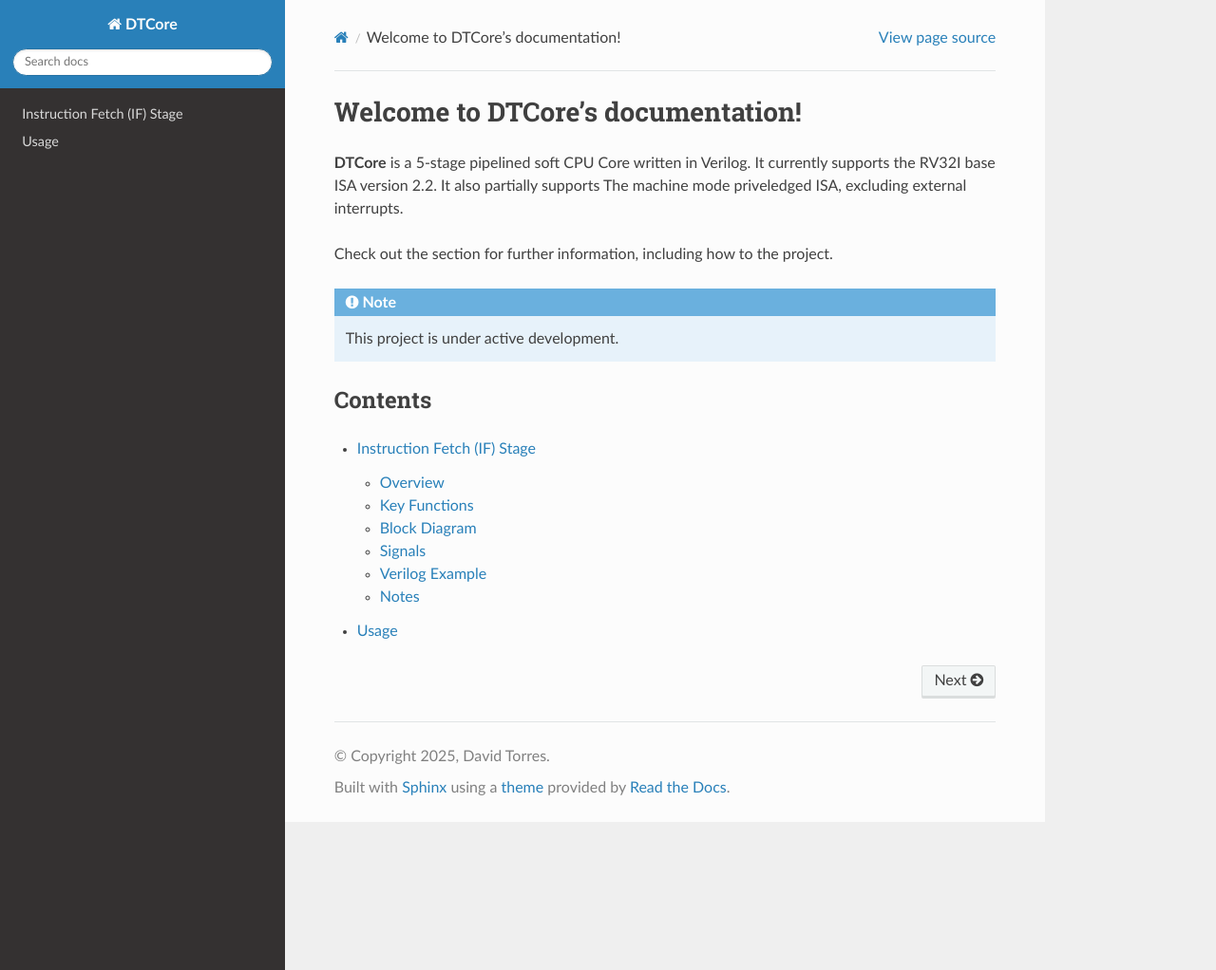
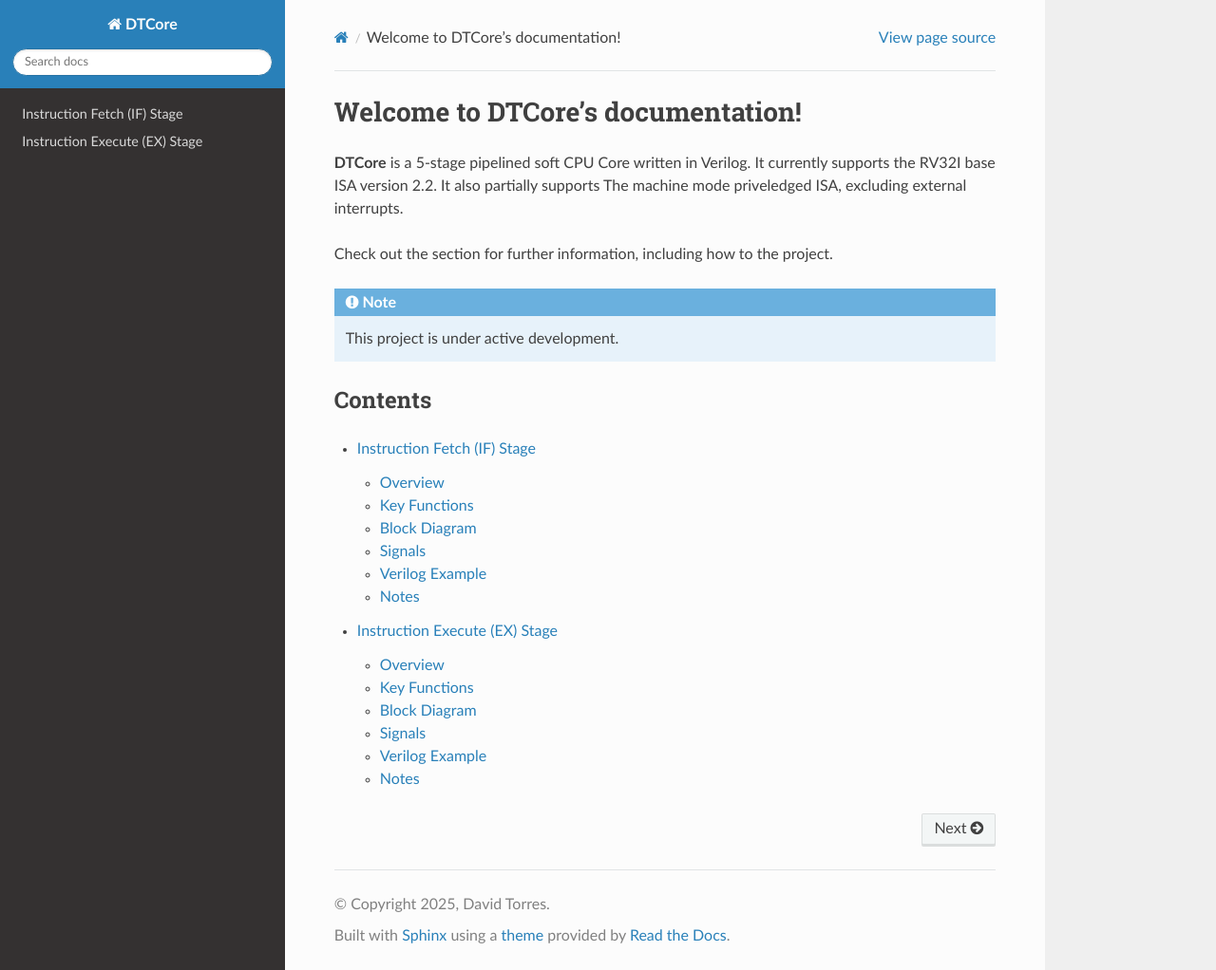
Before and after one commit to danthonyt/dtcore32, a Sphinx documentation site: the page built from docs/source/index.rst, in a window 1280 px wide and 1022 px high. Shown: the whole window at 95% size. Built offline with Sphinx 7.4.7 and the Read the Docs theme 3.1.0, drawn with Linux system fonts in a browser that asks for light colours; some of the changed lines change nothing that is shown.

Commit message:
Update instruction_execute.rst

```diff
--- a/docs/source/instruction_execute.rst
+++ b/docs/source/instruction_execute.rst
@@ -1,4 +1,70 @@
-Usage
-=====
+Instruction Execute (EX) Stage
+==============================
 
-The instruction execute stage
+Overview
+--------
+
+The Instruction Execute (EX) stage performs arithmetic, logic, and branch computations. It receives decoded instructions and operands from the Decode stage and computes results for the Memory stage.
+
+Key Functions
+-------------
+
+- Perform ALU operations (add, sub, AND, OR, XOR, shifts, etc.)
+- Evaluate branch and jump conditions
+- Forward results to later pipeline stages to resolve data hazards
+- Generate control signals for memory access
+
+Block Diagram
+-------------
+
+.. image:: images/ex_stage.png
+   :alt: Instruction Execute Stage Block Diagram
+   :width: 600px
+
+Signals
+-------
+
+- **alu_op** : ALU operation code
+- **operand_a** : First ALU input
+- **operand_b** : Second ALU input
+- **alu_result** : Output from the ALU
+- **branch_taken** : Branch decision signal
+- **forward_a / forward_b** : Forwarding control signals for hazard resolution
+
+Verilog Example
+---------------
+
+.. code-block:: verilog
+
+   module ex_stage(
+       input wire clk,
+       input wire rst,
+       input wire [31:0] operand_a,
+       input wire [31:0] operand_b,
+       input wire [3:0] alu_op,
+       input wire forward_a,
+       input wire forward_b,
+       output reg [31:0] alu_result,
+       output reg branch_taken
+   );
+       always @(*) begin
+           // Simple ALU example
+           case (alu_op)
+               4'b0000: alu_result = operand_a + operand_b;
+               4'b0001: alu_result = operand_a - operand_b;
+               4'b0010: alu_result = operand_a & operand_b;
+               4'b0011: alu_result = operand_a | operand_b;
+               default: alu_result = 32'b0;
+           endcase
+
+           // Branch evaluation example
+           branch_taken = (alu_result == 0) ? 1'b1 : 1'b0;
+       end
+   endmodule
+
+Notes
+-----
+
+- Forwarding is used to reduce stalls caused by data hazards.
+- The ALU control logic is critical for correct execution of instructions.
+- Branch decisions in this stage can trigger pipeline flushes if mispredicted.
```
